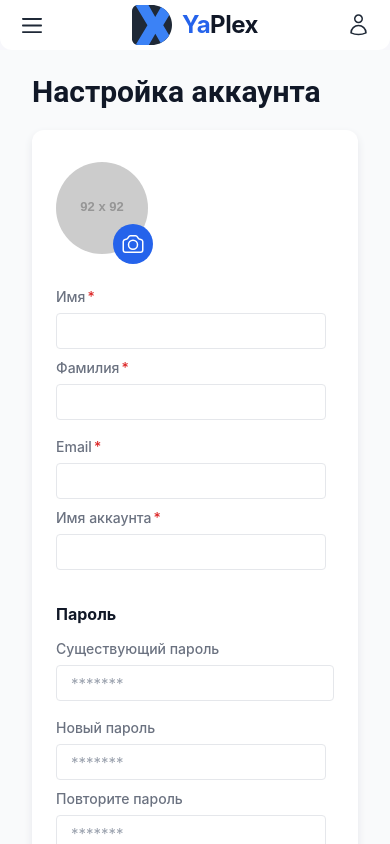
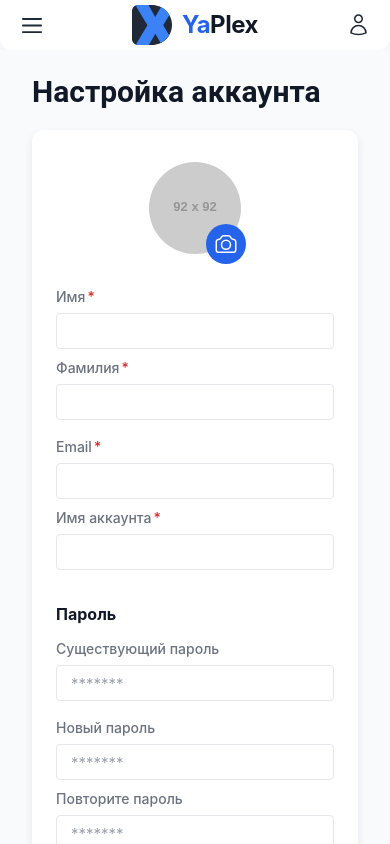
Before and after one commit to goldbergz/higher-web-practice-crm, a React (Vite) app: page /profile in a window 390 px wide. Built offline with nearby package versions, Linux system fonts and the light colour scheme.

Commit message:
style: add adaptive for profile page

```diff
--- a/src/components/Form/Form.module.css
+++ b/src/components/Form/Form.module.css
@@ -46,6 +46,11 @@
 
 @media (max-width: 640px) {
   .fieldRow {
+    align-items: stretch;
     flex-direction: column;
   }
+
+  .fieldRow > * {
+    width: 100%;
+  }
 }
--- a/src/pages/ProfilePage/ProfilePage.module.css
+++ b/src/pages/ProfilePage/ProfilePage.module.css
@@ -37,6 +37,12 @@
   gap: 32px;
 }
 
+@media (max-width: 640px) {
+  .cardContent > :first-child {
+    align-self: center;
+  }
+}
+
 .cardFooter {
   align-items: flex-end;
   display: inline-flex;
```
